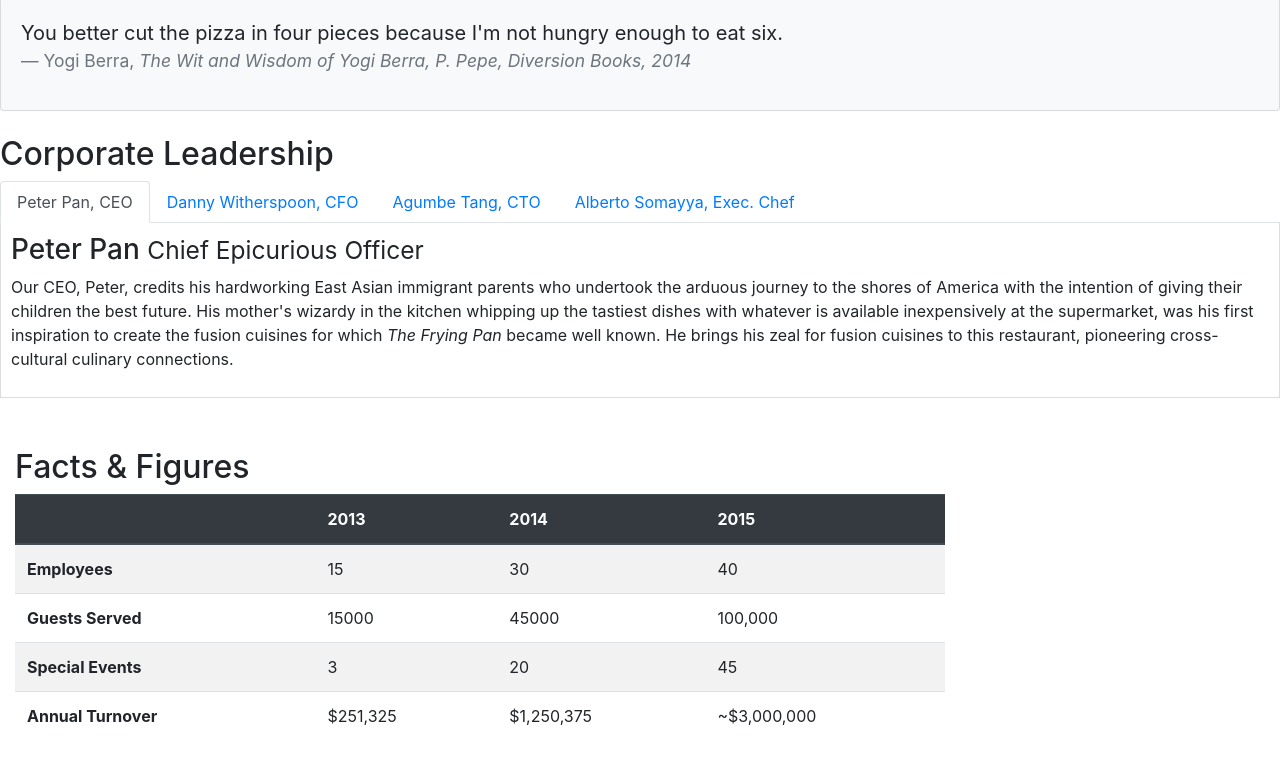
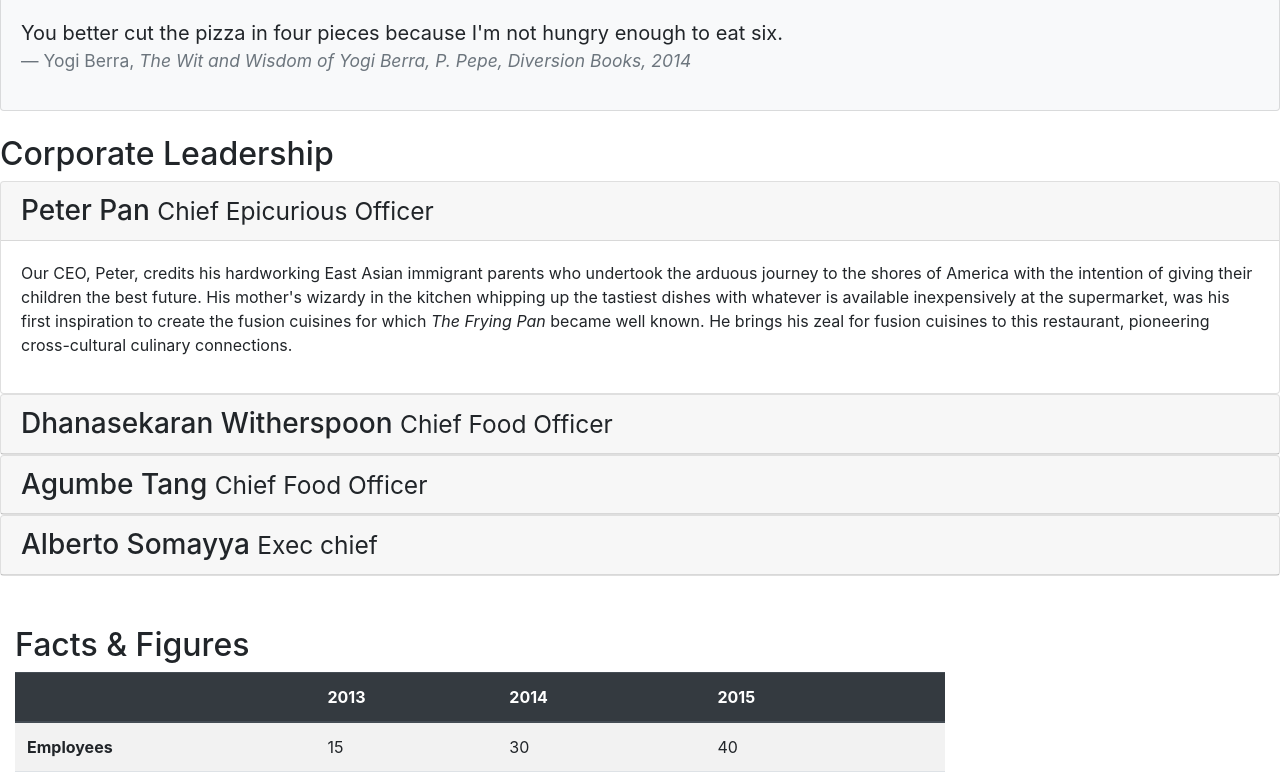
Before and after one commit to avinashpandey29/coursera_prj_with_react, a plain HTML site: page conFusion_new/aboutus.html in a window 1280 px wide. Shown: the part 718-1494 px from the top of the page. Drawn offline with nearby package versions, Linux system fonts and the light colour scheme.

Commit message:
accordion

```diff
--- a/conFusion_new/aboutus.html
+++ b/conFusion_new/aboutus.html
@@ -111,48 +111,78 @@
         <div class="row">
                 <div class=col-12 col-sm-12>
                         <h2>Corporate Leadership</h2>
-                        <ul class="nav nav-tabs">
-                            <li class="nav-item">
-                            <a class="nav-link active" href="#peter"
-                                role="tab" data-toggle="tab">Peter Pan, CEO</a>
-                            </li>
-                            <li class="nav-item">
-                            <a class="nav-link" href="#danny" role="tab"
-                                    data-toggle="tab">Danny Witherspoon, CFO</a>
-                            </li>
-                            <li class="nav-item">
-                            <a class="nav-link" href="#agumbe"role="tab"
-                                    data-toggle="tab">Agumbe Tang, CTO</a>
-                            </li>
-                            <li class="nav-item">
-                            <a class="nav-link" href="#alberto" role="tab"
-                                data-toggle="tab">Alberto Somayya, Exec. Chef</a>
-                            </li>
-                        </ul>
 
-                        <div class="tab-content">
-                            <div role="tabpanel" class="tab-pane fade show active" id="peter">
-                                <h3>Peter Pan <small>Chief Epicurious Officer</small></h3>
-                                <p class="d-none d-sm-block">Our CEO, Peter, credits his hardworking East Asian immigrant parents who undertook the arduous journey to the shores of America with the intention of giving their children the best future. His mother's wizardy in the kitchen whipping up the tastiest dishes with whatever is available inexpensively at the supermarket, was his first inspiration to create the fusion cuisines for which <em>The Frying Pan</em> became well known. He brings his zeal for fusion cuisines to this restaurant, pioneering cross-cultural culinary connections.</p>
-                            </div>
+                        <div id="accordion">
+                            <div class="card">
+                                <div class="card-header" role="tab" id="peterhead">
+                                    <h3 class="mb-0">
+                                        <a data-toggle="collapse" data-target="#peter">
+                                        Peter Pan <small>Chief Epicurious Officer</small>
+                                        </a>
+                                    </h3>
+                                </div>
 
-                            <div role="tabpanel" class="tab-pane fade" id="danny">
-
-                                <h3>Dhanasekaran Witherspoon <small>Chief Food Officer</small></h3>
-                                <p class="d-none d-sm-block" >Our CFO, Danny, as he is affectionately referred to by his colleagues, comes from a long established family tradition in farming and produce. His experiences growing up on a farm in the Australian outback gave him great appreciation for varieties of food sources. As he puts it in his own words, <em>Everything that runs, wins, and everything that stays, pays!</em></p>
+                                <div class="collapse show" id="peter" data-parent="#accordion">
+                                    <div class="card-body">
+                                        <p class="d-none d-sm-block">Our CEO, Peter, credits his hardworking East Asian immigrant parents who undertook the arduous journey to the shores of America with the intention of giving their children the best future. His mother's wizardy in the kitchen whipping up the tastiest dishes with whatever is available inexpensively at the supermarket, was his first inspiration to create the fusion cuisines for which <em>The Frying Pan</em> became well known. He brings his zeal for fusion cuisines to this restaurant, pioneering cross-cultural culinary connections.</p>
+                                    </div>
+                                </div>
 
                             </div>
 
-                            <div role="tabpanel" class="tab-pane fade" id="agumbe">
-                                <h3>Agumbe Tang <small>Chief Taste Officer</small></h3>
-                                <p class="d-none d-sm-block">Blessed with the most discerning gustatory sense, Agumbe, our CTO, personally ensures that every dish that we serve meets his exacting tastes. Our chefs dread the tongue lashing that ensues if their dish does not meet his exacting standards. He lives by his motto, <em>You click only if you survive my lick.</em></p>
+                            <div class="card">
+                                <div class="card-header" role="tab" id="peterhead">
+                                    <h3 class="mb-0">
+                                        <a data-toggle="collapse" data-target="#danny">
+                                        Dhanasekaran Witherspoon <small>Chief Food Officer</small>
+                                        </a>
+                                    </h3>
+                                </div>
+
+                                <div class="collapse" id="danny" data-parent="#accordion">
+                                    <div class="card-body">
+                                        <p class="d-none d-sm-block">Our CFO, Danny, as he is affectionately referred to by his colleagues, comes from a long established family tradition in farming and produce. His experiences growing up on a farm in the Australian outback gave him great appreciation for varieties of food sources. As he puts it in his own words, <em>Everything that runs, wins, and everything that stays, pays!</em></p>
+                                    </div>
+                                </div>
 
                             </div>
 
-                            <div role="tabpanel" class="tab-pane fade" id="alberto">
-                                <h3>Alberto Somayya<small>Exec chief</small></h3>
-                                <p class="d-none d-sm-block">Blessed with the most discerning gustatory sense, alberto, our CTO, personally ensures that every dish that we serve meets his exacting tastes. Our chefs dread the tongue lashing that ensues if their dish does not meet his exacting standards. He lives by his motto, <em>You click only if you survive my lick.</em></p>
+                            <div class="card">
+                                <div class="card-header" role="tab" id="peterhead">
+                                    <h3 class="mb-0">
+                                        <a data-toggle="collapse" data-target="#agumbe">
+                                        Agumbe Tang <small>Chief Food Officer</small>
+                                        </a>
+                                    </h3>
+                                </div>
+
+                                <div class="collapse" id="agumbe" data-parent="#accordion">
+                                    <div class="card-body">
+                                        <p class="d-none d-sm-block">Blessed with the most discerning gustatory sense, Agumbe, our CTO, personally ensures that every dish that we serve meets his exacting tastes. Our chefs dread the tongue lashing that ensues if their dish does not meet his exacting standards. He lives by his motto, <em>You click only if you survive my lick.</em></p>
+                                    </div>
+                                </div>
+
                             </div>
+
+
+
+                            <div class="card">
+                                <div class="card-header" role="tab" id="peterhead">
+                                    <h3 class="mb-0">
+                                        <a data-toggle="collapse" data-target="#alberto">
+                                        Alberto Somayya <small>Exec chief</small>
+                                        </a>
+                                    </h3>
+                                </div>
+
+                                <div class="collapse" id="alberto" data-parent="#accordion">
+                                    <div class="card-body">
+                                        <p class="d-none d-sm-block">Blessed with the most discerning gustatory sense, alberto, our CTO, personally ensures that every dish that we serve meets his exacting tastes. Our chefs dread the tongue lashing that ensues if their dish does not meet his exacting standards. He lives by his motto, <em>You click only if you survive my lick.</em></p>
+                                    </div>
+                                </div>
+
+                            </div>
+
                         </div>
                 </div>
         </div>
```
